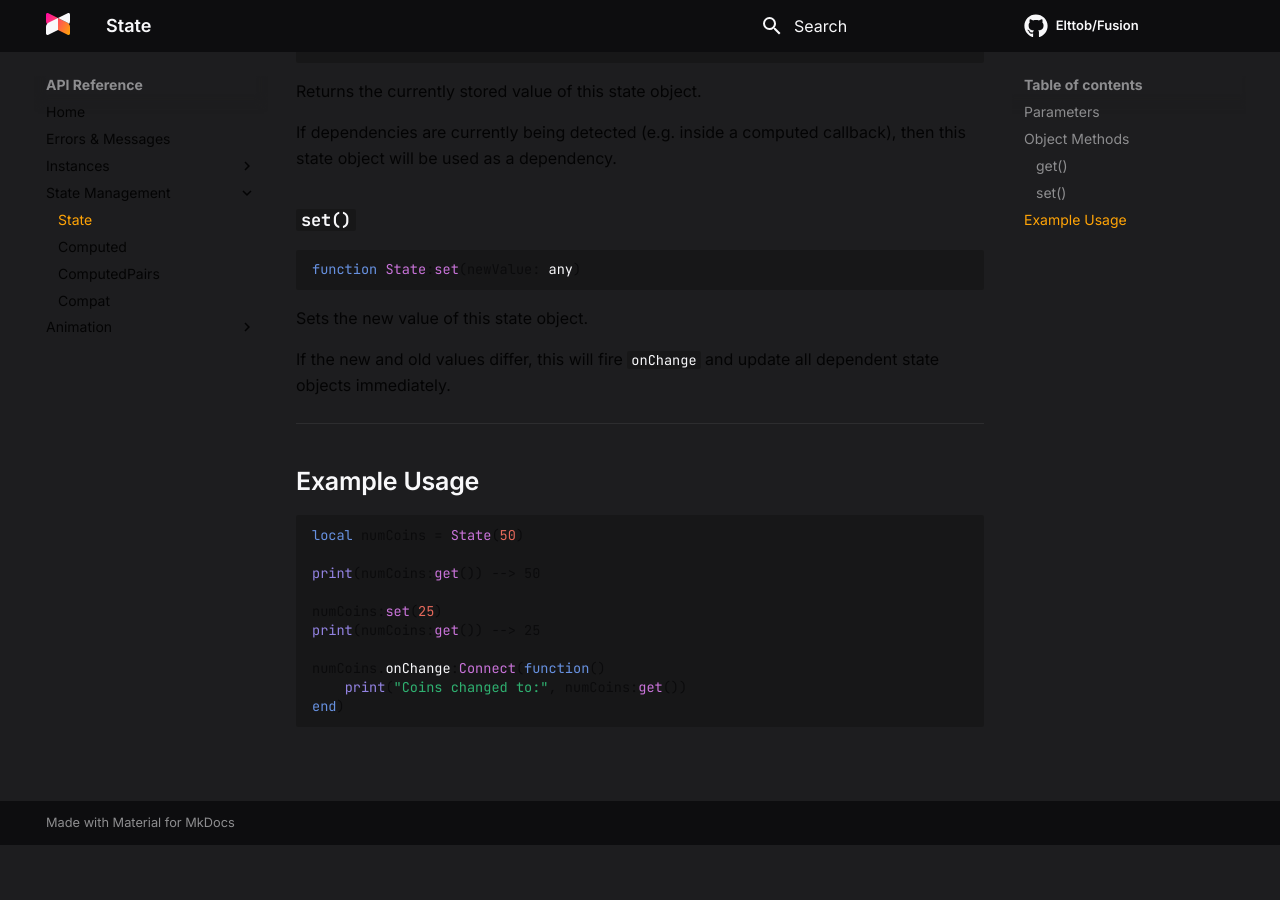
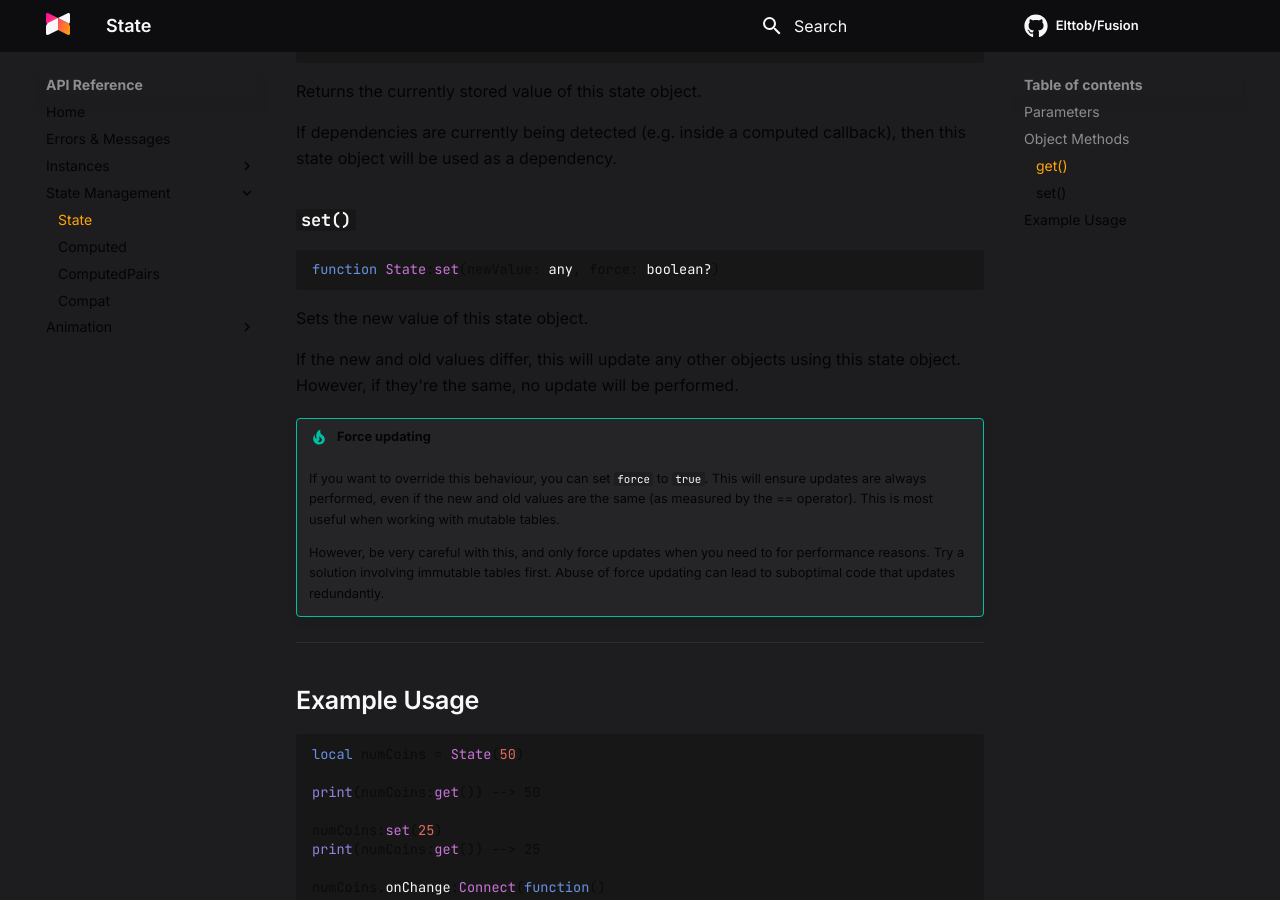
Before and after one commit to dphfox/Fusion, an MkDocs documentation site: the page built from docs/api-reference/api/state.md, in a window 1280 px wide and 900 px high, scrolled down 596 px. Built offline with MkDocs 1.6.1 and Material for MkDocs 9.7.7, drawn with Linux system fonts in a browser that asks for light colours; comment, search, counter and statistics services are not loaded; before the commit the page ends 1441 px from its top, so only the background shows below that.

Commit message:
Add force documentation

````diff
--- a/docs/api-reference/api/state.md
+++ b/docs/api-reference/api/state.md
@@ -28,12 +28,22 @@ then this state object will be used as a dependency.
 ### `set()`
 
 ```Lua
-function State:set(newValue: any)
+function State:set(newValue: any, force: boolean?)
 ```
 Sets the new value of this state object.
 
-If the new and old values differ, this will fire `onChange` and update all
-dependent state objects immediately.
+If the new and old values differ, this will update any other objects using this
+state object. However, if they're the same, no update will be performed.
+
+!!! tip "Force updating"
+	If you want to override this behaviour, you can set `force` to `true`. This
+	will ensure updates are always performed, even if the new and old values
+	are the same (as measured by the == operator). This is most useful when
+	working with mutable tables.
+
+	However, be very careful with this, and only force updates when you need to
+	for performance reasons. Try a solution involving immutable tables first.
+	Abuse of force updating can lead to suboptimal code that updates redundantly.
 
 -----
 
````
